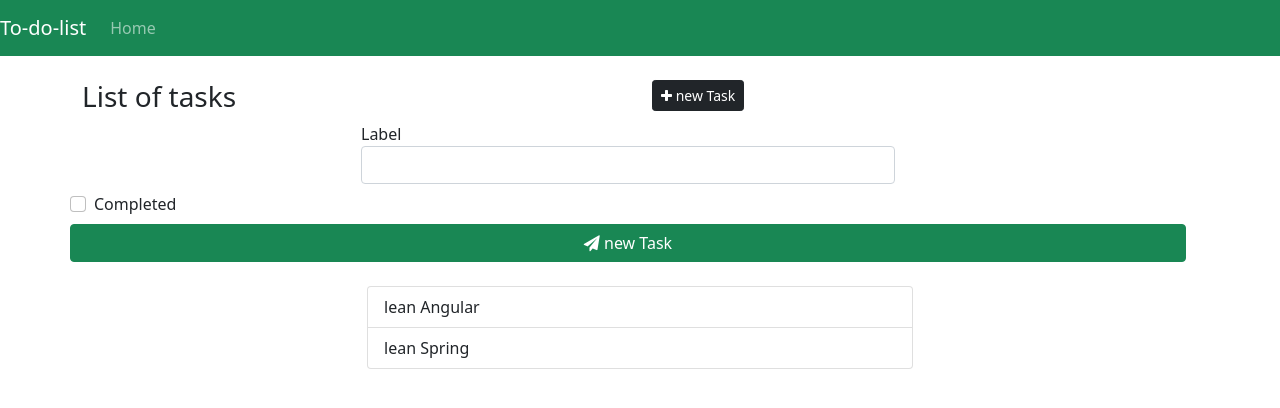
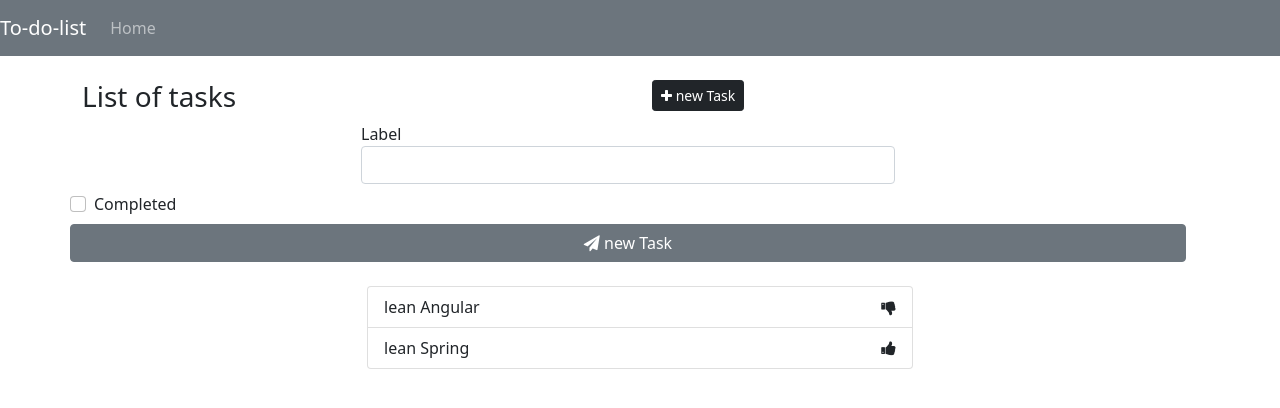
Before and after one commit to ibrahim-mestadi/to-do-list-angular, an Angular app: page / in a window 1280 px wide. Shown: the top 408 px of the page. Built offline with nearby package versions, Linux system fonts and the light colour scheme; data requests are answered from the project's data file.

Commit message:
thumbs getting tasks data

```diff
--- a/db.json
+++ b/db.json
@@ -8,7 +8,7 @@
         {
             "id": 2,
             "labal": "lean Spring",
-            "completed": false
+            "completed": true
         }
     ]
 }
--- a/src/app/components/navabr/navabr.component.html
+++ b/src/app/components/navabr/navabr.component.html
@@ -1,4 +1,4 @@
-<nav class="navbar navbar-expand-sm navbar-dark bg-success">
+<nav class="navbar navbar-expand-sm navbar-dark bg-secondary">
     <a class="navbar-brand" href="#">To-do-list</a>
     <button class="navbar-toggler d-lg-none" type="button" data-toggle="collapse" data-target="#collapsibleNavId" aria-controls="collapsibleNavId"
         aria-expanded="false" aria-label="Toggle navigation">
@@ -9,20 +9,7 @@
             <li class="nav-item active">
                 <a class="nav-link" href="#">Home <span class="sr-only">(current)</span></a>
             </li>
-            <!-- <li class="nav-item">
-                <a class="nav-link" href="#">Link</a>
-            </li>
-            <li class="nav-item dropdown">
-                <a class="nav-link dropdown-toggle" href="#" id="dropdownId" data-toggle="dropdown" aria-haspopup="true" aria-expanded="false">Dropdown</a>
-                <div class="dropdown-menu" aria-labelledby="dropdownId">
-                    <a class="dropdown-item" href="#">Action 1</a>
-                    <a class="dropdown-item" href="#">Action 2</a>
-                </div>
-            </li> -->
         </ul>
-        <!-- <form class="form-inline my-2 my-lg-0">
-            <input class="form-control mr-sm-2" type="text" placeholder="Search">
-            <button class="btn btn-outline-success my-2 my-sm-0" type="submit">Search</button>
-        </form> -->
+
     </div>
 </nav>
--- a/src/app/components/tasks/tasks.component.html
+++ b/src/app/components/tasks/tasks.component.html
@@ -24,7 +24,7 @@
         </label>
         </div>
 
-        <button class="btn btn-success btn-block">
+        <button class="btn btn-secondary btn-block">
             <i class="fa fa-send"></i>
             new Task
         </button>
@@ -38,8 +38,20 @@
 
             <li *ngFor="let task of tasks" class="list-group-item d-flex justify-content-between align-items-center">
                 {{ task.labal }}
-                <span class="badge badge-secondary badge-pill">
-                    {{ task.completed }}
+                <span [ngClass]="{
+                    'badge-info': task.completed,
+                    'badge-danger': !task.completed
+                }">
+                    <i class="fa"
+                    [ngClass]="{
+                        'fa-thumbs-up' : task.completed,
+                        'fa-thumbs-down': !task.completed
+                    }"
+                    [ngStyle]="{
+                        'color: red': !task.completed,
+                        'color: blue': task.completed
+                    }"></i>
+
                 </span>
             </li>
 
```
